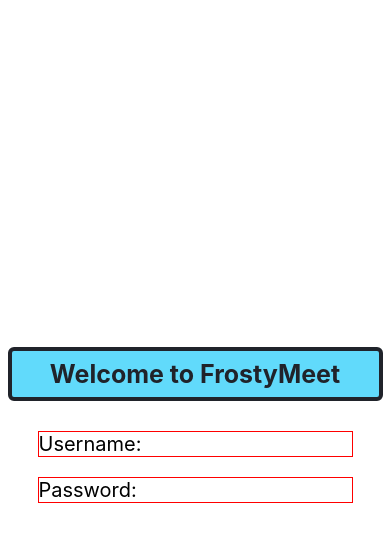
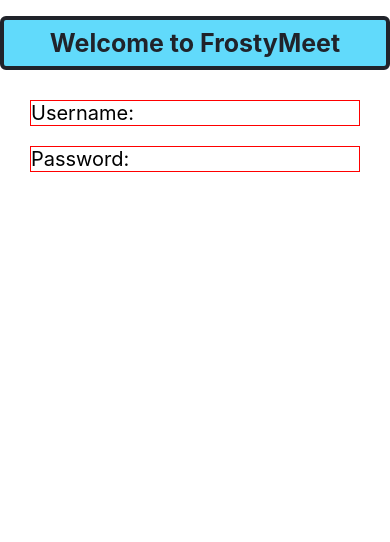
Before and after one commit to hynesnd/frosty-meet-native, a React Native app: screen / in a window 390 px wide. Shown: the top 542 px of the page. Built offline with nearby package versions, Linux system fonts and the light colour scheme.

Commit message:
creates new view for Login component.

```diff
--- a/App.js
+++ b/App.js
@@ -5,8 +5,10 @@ import { Login } from "./components/Login";
 
 export default function App() {
   return (
-    <View style={styles.container}>
-      <StatusBar style="auto" />
+    <View>
+      <View style={styles.container}>
+        <StatusBar style="auto" />
+      </View>
       <Login />
     </View>
   );
```
